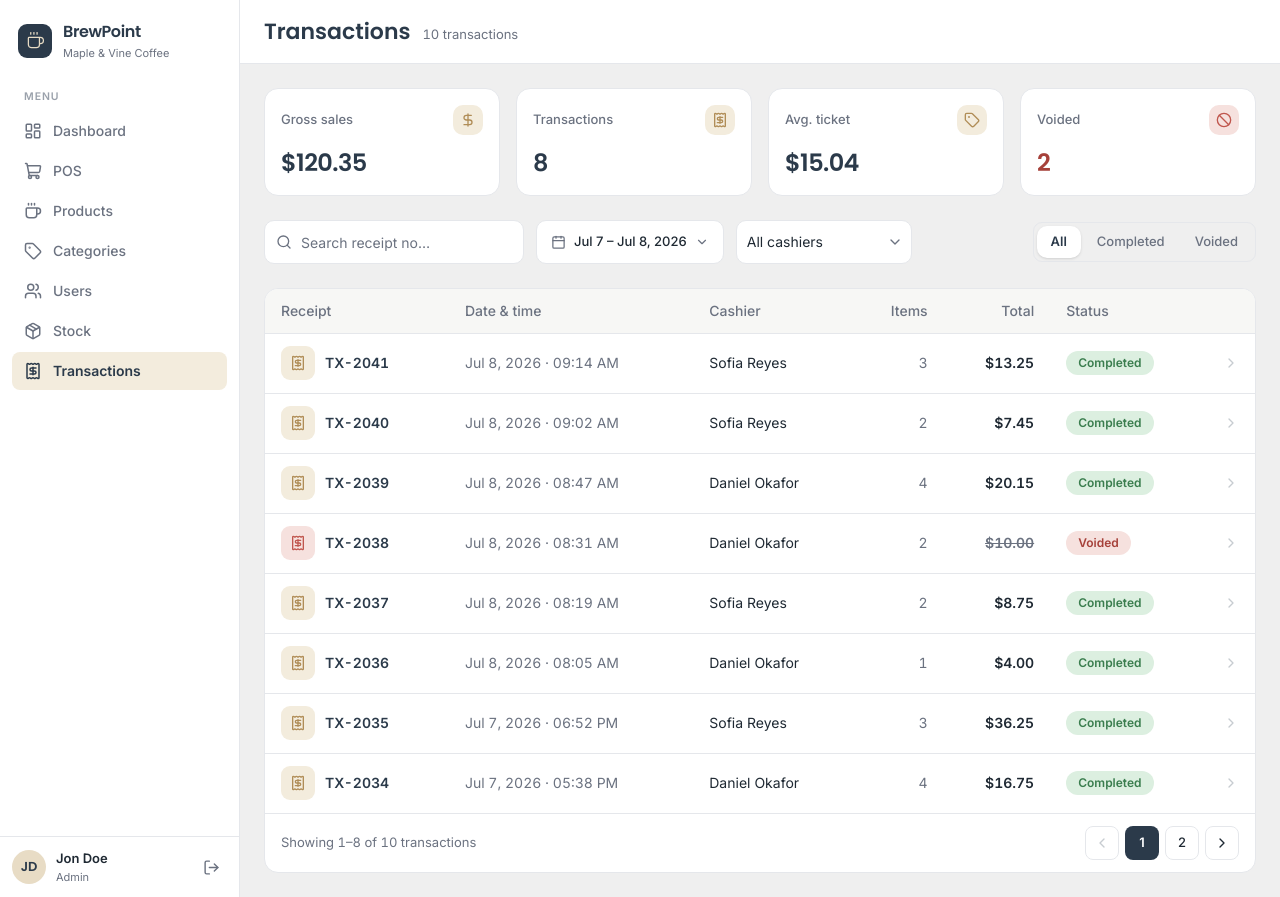
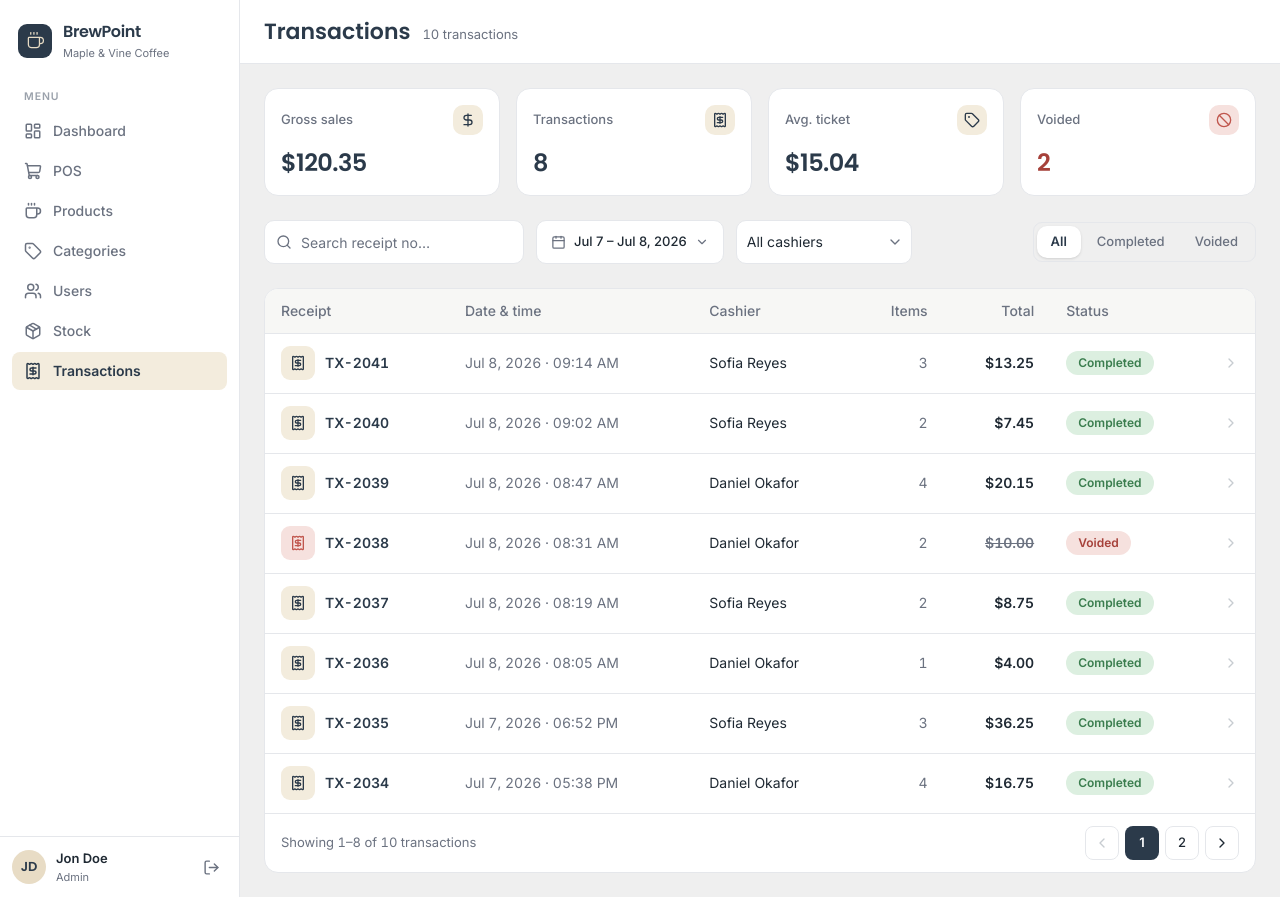
Before and after one commit to muhammadzhuhry/brewpoint, a Next.js app: page /transactions in a window 1280 px wide. Built offline with nearby package versions, Linux system fonts and the light colour scheme.

Commit message:
fix: icon text

```diff
--- a/app/(staff)/transactions/page.tsx
+++ b/app/(staff)/transactions/page.tsx
@@ -67,7 +67,7 @@ function StatCard({
             "flex size-[30px] items-center justify-center rounded-lg",
             iconDanger
               ? "bg-destructive-subtle text-destructive"
-              : "bg-icon-chip-background text-icon-chip-foreground",
+              : "bg-icon-chip-background text-primary",
           )}
         >
           {icon}
@@ -111,7 +111,11 @@ export default function TransactionsPage() {
 
   const filtered = transactions.filter((t) => {
     if (statusFilter !== "all" && t.status !== statusFilter) return false;
-    if (isAdmin && cashierFilter !== "All cashiers" && t.cashier !== cashierFilter)
+    if (
+      isAdmin &&
+      cashierFilter !== "All cashiers" &&
+      t.cashier !== cashierFilter
+    )
       return false;
     const q = search.trim().toLowerCase();
     return q === "" || t.id.toLowerCase().includes(q);
@@ -279,7 +283,7 @@ export default function TransactionsPage() {
                               "flex size-[34px] shrink-0 items-center justify-center rounded-[9px]",
                               isVoided
                                 ? "bg-destructive-subtle text-destructive"
-                                : "bg-icon-chip-background text-icon-chip-foreground",
+                                : "bg-icon-chip-background text-primary",
                             )}
                           >
                             <Receipt className="size-4" />
```
